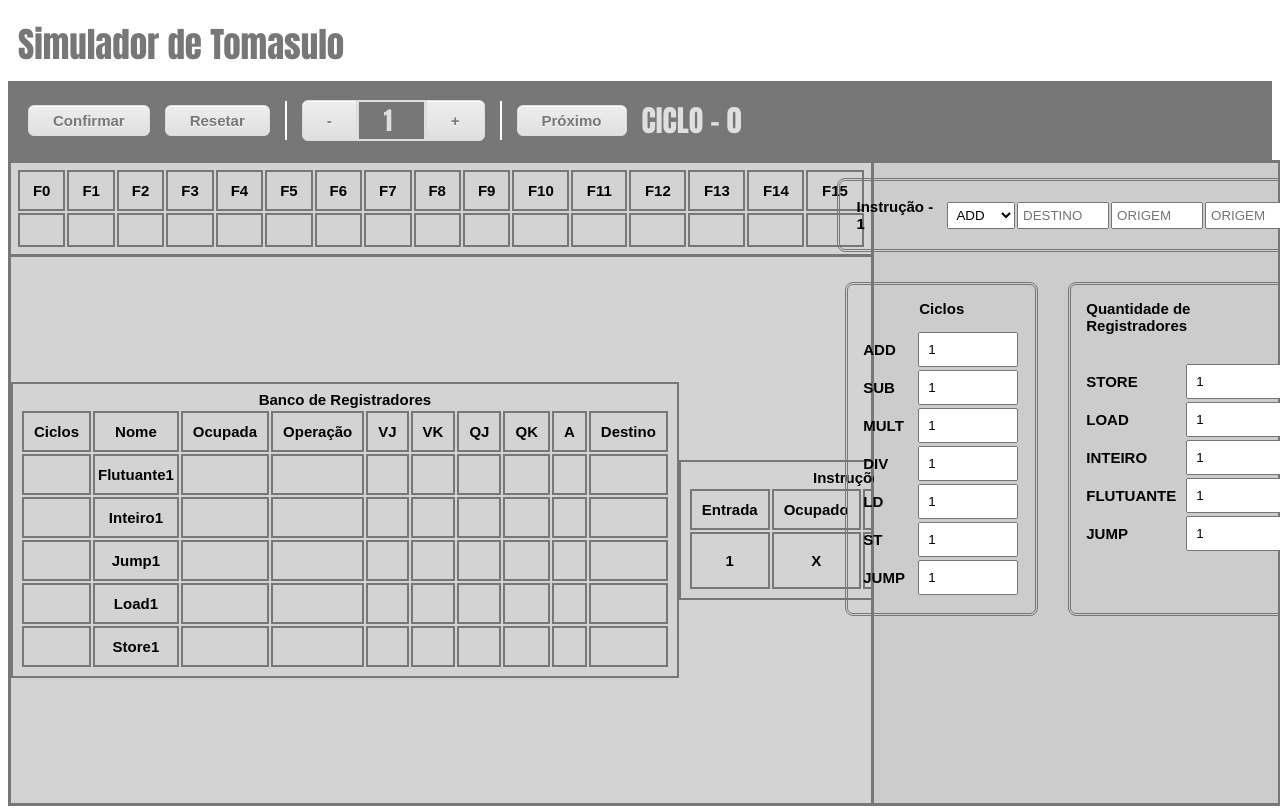
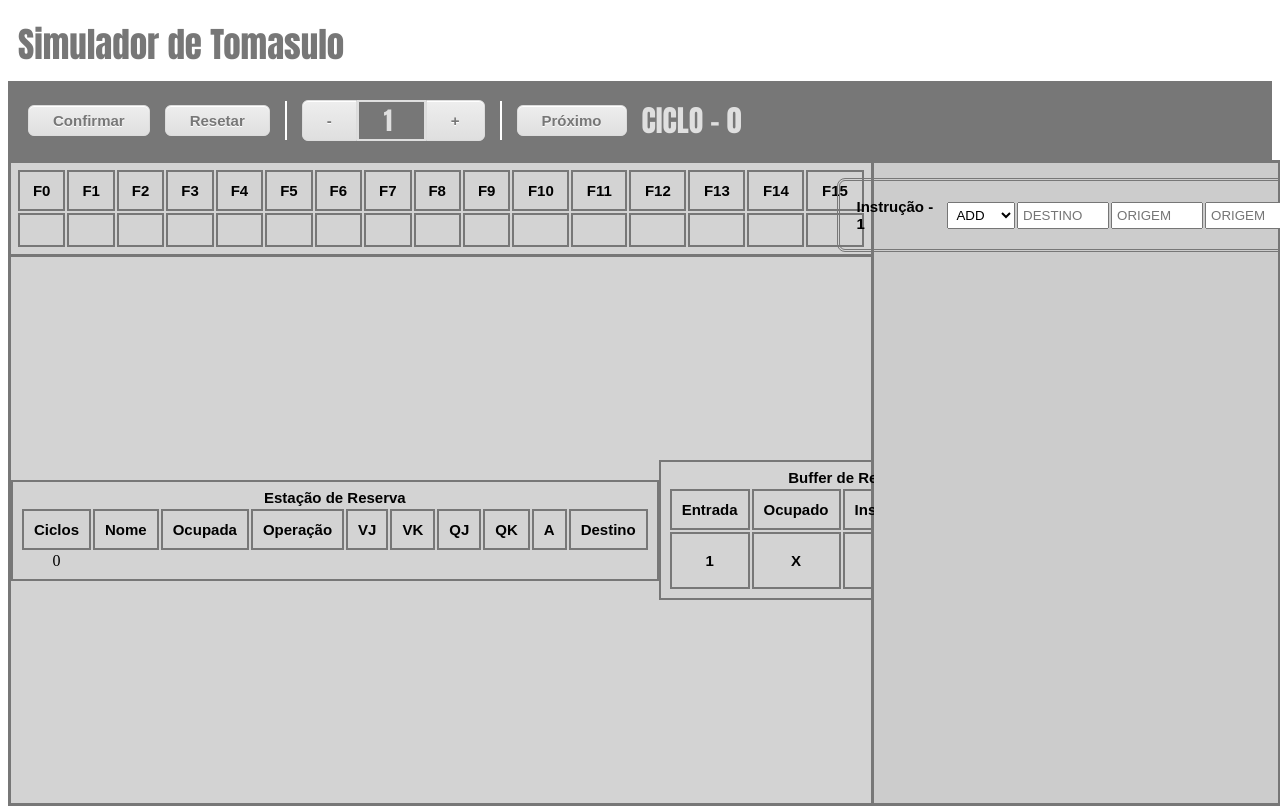
Before and after one commit to raphaellulli/Trabalho-final-ARQ3-tomasulo, a React (Create React App) app: page / in a window 1280 px wide. Shown: the top 808 px of the page. Built offline with nearby package versions, Linux system fonts and the light colour scheme.

Commit message:
Fix: Coisas apontadas na apresentacao

```diff
--- a/src/App.tsx
+++ b/src/App.tsx
@@ -88,7 +88,7 @@ function App() {
   const ArrayDeInstrucoes = useArray<PropsInstrucoes>([]);
   const ArrayBufferDeReordenamento = useArray<PropsReordenamento>([]);
   const ArrayEstacaoReserva = useArray<PropsReserva>([]);
-  const bufferTotal = 6;
+  const bufferTotal = 200;
   const arrRegistrador = useArray<PropsRegistrador>(
     new Array(16)
       .fill({ nome: "", valor: "" })
@@ -97,7 +97,7 @@ function App() {
   const arrCicloPorInstrucao = useArray<PropsCiclos>(
     Object.keys(TipoInstrucao).map((i: any, ind: number) => {
       return {
-        quantidade: 1,
+        quantidade: 2,
         TipoInstrucao: i,
       };
     })
@@ -105,7 +105,7 @@ function App() {
   const arrTipoRegistrador = useArray<PropsRegistradoresTipo>(
     Object.keys(TipoRegistrador).map((i: any, ind: number) => {
       return {
-        quantidade: 1,
+        quantidade: 2,
         TipoRegistrador: i,
       };
     })
--- a/src/components/Inputs-Botoes/BotoesConfimarResetar.tsx
+++ b/src/components/Inputs-Botoes/BotoesConfimarResetar.tsx
@@ -49,6 +49,7 @@ const BotoesConfimarResetar: React.FC = () => {
         i.escrita = false;
         i.resultado = false;
         i.commitada = false;
+        i.lixo = false;
         return i;
       }),
     ]);
--- a/src/components/TabelasLeft/TabelaEstacaoReserva.tsx
+++ b/src/components/TabelasLeft/TabelaEstacaoReserva.tsx
@@ -9,7 +9,7 @@ const TabelaEstacaoReserva: React.FC = () => {
   return (
     <Tablea>
       <div>
-        <Titulo>Banco de Registradores</Titulo>
+        <Titulo>Estação de Reserva</Titulo>
       </div>
       <div>
         <thead>
--- a/src/components/TabelasLeft/TabelaRegistradores.tsx
+++ b/src/components/TabelasLeft/TabelaRegistradores.tsx
@@ -3,7 +3,8 @@ import styled from "styled-components";
 import { IntrucaoContext } from "../../App";
 
 const TabelaRegistradores: React.FC = () => {
-  const { ArrayDeRegistrador: arrRegistrador } = useContext(IntrucaoContext);
+  const { ArrayDeRegistrador: arrRegistrador, ArrayDeInstrucoes } =
+    useContext(IntrucaoContext);
 
   return (
     <Tabela>
@@ -23,7 +24,17 @@ const TabelaRegistradores: React.FC = () => {
             arrRegistrador.value &&
             arrRegistrador.value.length &&
             arrRegistrador.value.map((registrador) => (
-              <Inferior>{registrador.valor}</Inferior>
+              <Inferior>
+                {registrador.valor
+                  ? (ArrayDeInstrucoes.value.find(
+                      (i) => i.input1 == registrador.valor
+                    )?.input2 ?? "") +
+                    " + " +
+                    (ArrayDeInstrucoes.value.find(
+                      (i) => i.input1 == registrador.valor
+                    )?.input3 ?? "")
+                  : ""}
+              </Inferior>
             ))}
         </tr>
       </tbody>
--- a/src/components/TabelasLeft/TabelaReordenamento.tsx
+++ b/src/components/TabelasLeft/TabelaReordenamento.tsx
@@ -21,7 +21,7 @@ const TabelaReordenamento: React.FC = () => {
     <Wrapper>
       <Tabela>
         <div>
-          <Titulo>Instruções Reordenadas</Titulo>
+          <Titulo>Buffer de Reordenamento</Titulo>
         </div>
         <div>
           <thead>
--- a/src/components/TabelasRight/CiclosPorInstrucao.tsx
+++ /dev/null
@@ -1,74 +0,0 @@
-import React, { useContext } from "react";
-import styled from "styled-components";
-import { IntrucaoContext } from "../../App";
-import { TipoInstrucao } from "../../Enums/TipoInstrucao";
-
-const CiclosPorInstrucao: React.FC = () => {
-  const { ArrayDeCiclodeInstrucao: arrCicloPorInstrucao } =
-    useContext(IntrucaoContext);
-
-  return (
-    <Wrapper>
-      <Titulo>Ciclos</Titulo>
-      {Object.keys(TipoInstrucao).map((i: any, ind: number) => (
-        <Content key={"ciclo-por-instrucao-" + ind}>
-          <Instrucao>{i.toUpperCase()}</Instrucao>
-          <Input
-            value={
-              arrCicloPorInstrucao.findByStringId(i, "TipoInstrucao").quantidade
-            }
-            type="number"
-            onChange={(e) => {
-              if (Number(e.target.value) <= 0) return;
-              arrCicloPorInstrucao.setValue([
-                ...arrCicloPorInstrucao.value.map((cpi) => {
-                  if (cpi.TipoInstrucao === i) {
-                    cpi.quantidade = Number(e.target.value);
-                  }
-                  return cpi;
-                }),
-              ]);
-            }}
-          />
-        </Content>
-      ))}
-    </Wrapper>
-  );
-};
-
-export default CiclosPorInstrucao;
-
-const Wrapper = styled.div`
-  display: flex;
-  flex-direction: column;
-  align-items: center;
-  width: 100%;
-`;
-
-const Titulo = styled.label`
-  font-family: Arial;
-  font-size: 15px;
-  font-weight: bold;
-  padding-bottom: 15px;
-`;
-
-const Content = styled.div`
-  display: flex;
-  flex-direction: row;
-  margin-bottom: 3px;
-  align-items: center;
-`;
-
-const Instrucao = styled.label`
-  font-family: Arial;
-  font-size: 15px;
-  font-weight: bold;
-  width: 40px;
-  margin-right: 15px;
-`;
-
-const Input = styled.input`
-  width: 80px;
-  margin-right: 2px;
-  padding: 8px;
-`;
--- a/src/components/TabelasRight/QuantidadeTipoRegistrador.tsx
+++ /dev/null
@@ -1,105 +0,0 @@
-import React, { useContext, useEffect } from "react";
-import styled from "styled-components";
-import { PropsReserva, IntrucaoContext } from "../../App";
-import { TipoRegistrador } from "../../Enums/TipoRegistrador";
-
-const QuantidadeTipoRegistrador: React.FC = () => {
-  const {
-    ArrayDeEstacaoReserva: arrEstacaoReserva,
-    ArrayTipoRegistrador: arrTipoRegistrador,
-  } = useContext(IntrucaoContext);
-
-  //@ts-ignore
-  var groupBy = function (xs, key): {} {
-    //@ts-ignore
-    return xs.reduce(function (rv, x) {
-      (rv[x[key]] = rv[x[key]] || []).push(x);
-      return rv;
-    }, {});
-  };
-
-  const onArrTipoRegistradorChanges = () => {
-    const arrAux: PropsReserva[] = [];
-    const arrayAgrupado = groupBy(arrTipoRegistrador.value, "TipoRegistrador");
-    Object.keys(TipoRegistrador).forEach((tr) => {
-      //@ts-ignore
-      arrayAgrupado[tr].forEach((g) => {
-        for (let i = 0; i < g.quantidade; i++) {
-          arrAux.push({
-            nome: `${g.TipoRegistrador}${i + 1}`,
-            TipoRegistrador: g.TipoRegistrador,
-            busy: false,
-          });
-        }
-      });
-    });
-    arrEstacaoReserva.setValue([...arrAux]);
-  };
-  // eslint-disable-next-line react-hooks/exhaustive-deps
-  useEffect(onArrTipoRegistradorChanges, [arrTipoRegistrador.value]);
-
-  return (
-    <Wrapper>
-      <Titulo>Quantidade de Registradores</Titulo>
-      {Object.keys(TipoRegistrador).map((i: any, ind: number) => (
-        <Content key={"tipo-registrador-" + ind}>
-          <Registrador>{i.toUpperCase()}</Registrador>
-          <Input
-            value={
-              arrTipoRegistrador.findByStringId(i, "TipoRegistrador").quantidade
-            }
-            type="number"
-            onChange={(e) => {
-              if (Number(e.target.value) <= 0) return;
-              arrTipoRegistrador.setValue([
-                ...arrTipoRegistrador.value.map((cpi) => {
-                  if (cpi.TipoRegistrador === i) {
-                    cpi.quantidade = Number(e.target.value);
-                  }
-                  return cpi;
-                }),
-              ]);
-            }}
-          />
-        </Content>
-      ))}
-    </Wrapper>
-  );
-};
-
-export default QuantidadeTipoRegistrador;
-
-const Wrapper = styled.div`
-  display: flex;
-  flex-direction: column;
-  align-items: center;
-  width: 100%;
-`;
-
-const Titulo = styled.label`
-  font-family: Arial;
-  font-size: 15px;
-  font-weight: bold;
-  padding-bottom: 30px;
-`;
-
-const Content = styled.div`
-  display: flex;
-  flex-direction: row;
-  justify-content: center;
-  margin-bottom: 3px;
-  align-items: center;
-`;
-
-const Registrador = styled.label`
-  font-family: Arial;
-  font-size: 15px;
-  font-weight: bold;
-  width: 100px;
-`;
-
-const Input = styled.input`
-  width: 80px;
-  margin-right: 2px;
-  padding: 8px;
-`;
--- a/src/screen/TelaDireita/TelaDireita.tsx
+++ b/src/screen/TelaDireita/TelaDireita.tsx
@@ -1,8 +1,6 @@
 import React from "react";
 import styled from "styled-components";
 import InstrucoesTotais from "../../components/TabelasRight/InstrucoesTotais";
-import CiclosPorInstrucao from "../../components/TabelasRight/CiclosPorInstrucao";
-import QuantidadeTipoRegistrador from "../../components/TabelasRight/QuantidadeTipoRegistrador";
 
 const TelaDireita: React.FC = () => {
   return (
@@ -12,14 +10,6 @@ const TelaDireita: React.FC = () => {
           <InstrucoesTotais />
         </Borda>
       </ParteTopo>
-      <ParteBaixo>
-        <Borda>
-          <CiclosPorInstrucao />
-        </Borda>
-        <Borda>
-          <QuantidadeTipoRegistrador />
-        </Borda>
-      </ParteBaixo>
     </Wrapper>
   );
 };
@@ -39,12 +29,6 @@ const ParteTopo = styled.div`
   align-items: center;
 `;
 
-const ParteBaixo = styled.div`
-  display: flex;
-  flex-direction: row;
-  justify-content: center;
-`;
-
 const Borda = styled.div`
   padding: 15px;
   margin: 15px;
```
